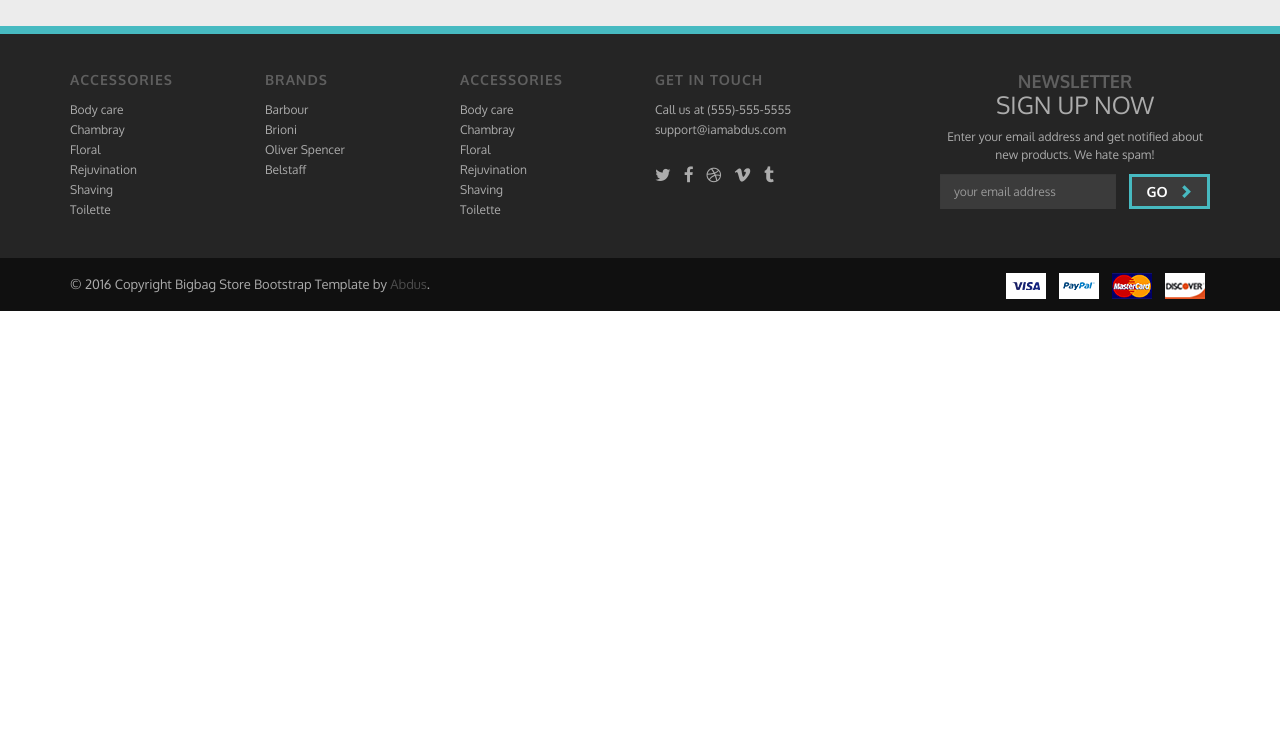
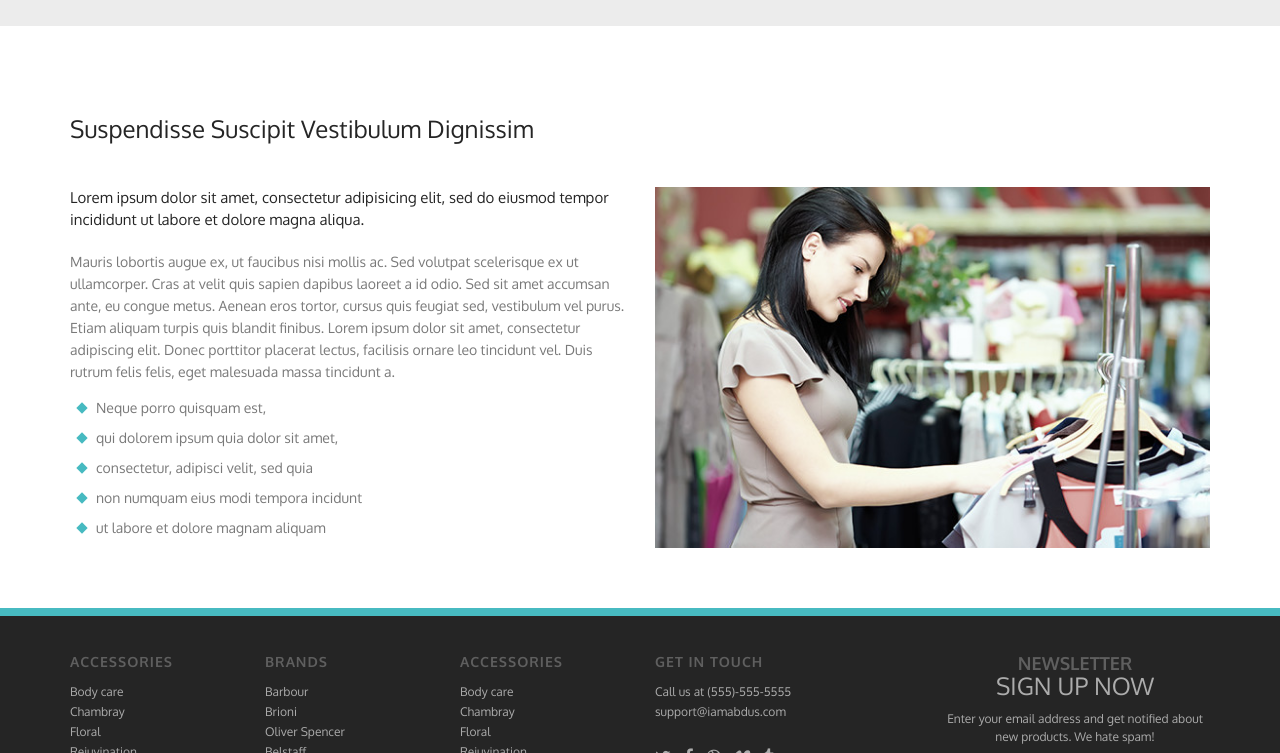
Before and after one commit to andrewchaa/brit-brit, a Jekyll site: the page built from index.html, in a window 1280 px wide and 900 px high, scrolled down 454 px, cut to the strip 147-900 px from the top of the window. Built offline with Jekyll 4.4.1, drawn with Linux system fonts in a browser that asks for light colours; nearby versions of some CDN libraries; before the commit the page ends 912 px from its top, so only the background shows below that.

Commit message:
description

```diff
--- a/index.html
+++ b/index.html
@@ -69,3 +69,29 @@ layout: default
     </div>
   </div>
 </div>
+
+<section class="mainContent clearfix aboutUsInfo">
+  <div class="container">
+    <div class="row">
+      <div class="col-xs-12">
+        <div class="page-header">
+          <h3>Suspendisse suscipit vestibulum dignissim</h3>
+        </div>
+      </div>
+      <div class="col-sm-6 col-sm-push-6 col-xs-12">
+        <img src="img/about-us/title-img.jpg" alt="about-us-img">
+      </div>
+      <div class="col-sm-6 col-sm-pull-6 col-xs-12">
+        <p class="lead">Lorem ipsum dolor sit amet, consectetur adipisicing elit, sed do eiusmod tempor incididunt ut labore et dolore magna aliqua.</p>
+        <p>Mauris lobortis augue ex, ut faucibus nisi mollis ac. Sed volutpat scelerisque ex ut ullamcorper. Cras at velit quis sapien dapibus laoreet a id odio. Sed sit amet accumsan ante, eu congue metus. Aenean eros tortor, cursus quis feugiat sed, vestibulum vel purus. Etiam aliquam turpis quis blandit finibus. Lorem ipsum dolor sit amet, consectetur adipiscing elit. Donec porttitor placerat lectus, facilisis ornare leo tincidunt vel. Duis rutrum felis felis, eget malesuada massa tincidunt a.</p>
+        <ul class="list-unstyled">
+          <li>Neque porro quisquam est,</li>
+          <li>qui dolorem ipsum quia dolor sit amet, </li>
+          <li>consectetur, adipisci velit, sed quia</li>
+          <li>non numquam eius modi tempora incidunt </li>
+          <li>ut labore et dolore magnam aliquam</li>
+        </ul>
+      </div>
+    </div>
+  </div>
+</section>
```
